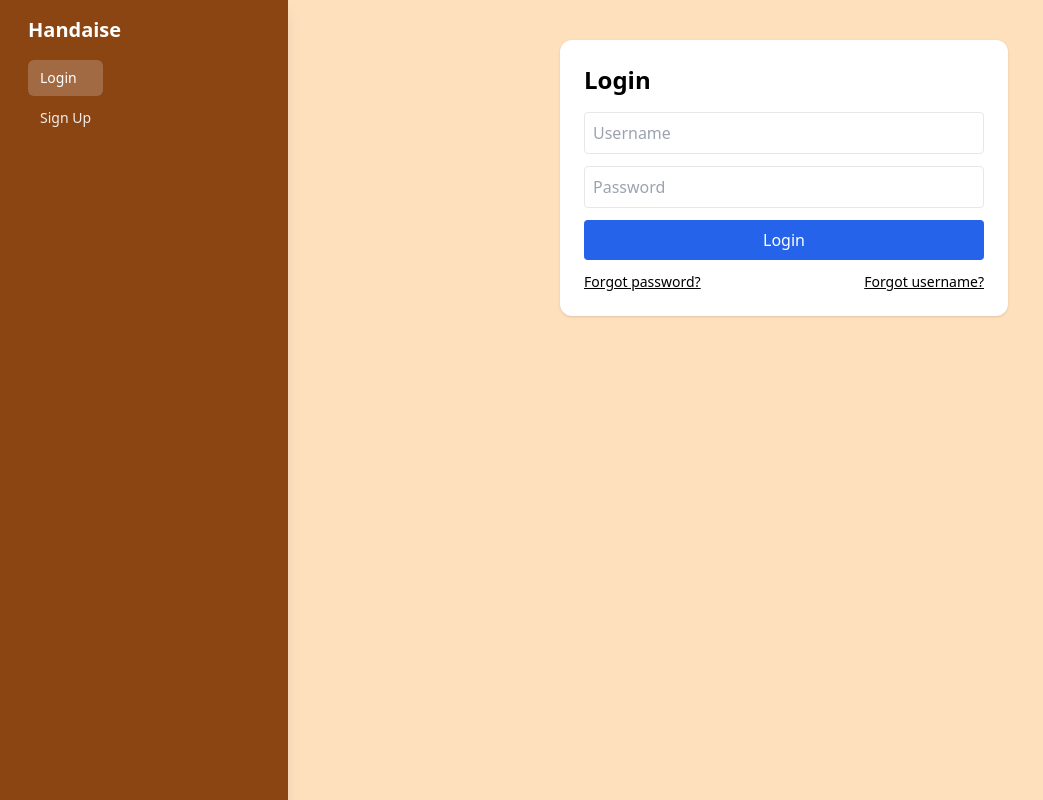
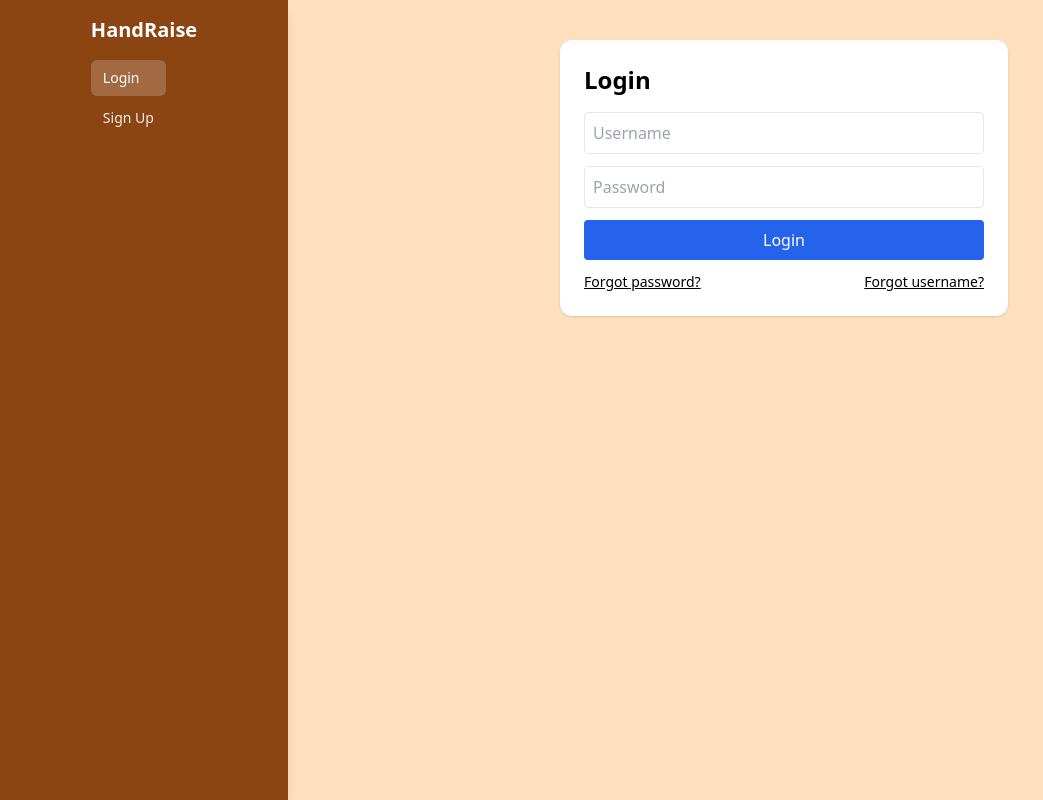
Before and after one commit to decoy199/connect-link, a React (Vite) app in the folder frontend/: page /login in a window 1280 px wide. Shown: the whole page, without its empty margins (0-1043 px from the left). Built offline with nearby package versions, Linux system fonts and the light colour scheme.

Commit message:
navbar updated

```diff
--- a/frontend/src/components/Navbar.jsx
+++ b/frontend/src/components/Navbar.jsx
@@ -9,7 +9,9 @@ const NavLink = ({ to, children }) => {
   return (
     <Link
       to={to}
-      className={`px-3 py-2 rounded-md text-sm font-medium block w-full text-left ${active ? 'bg-white/20 text-white' : 'text-white/90 hover:bg-white/10'}`}
+      className={`px-3 py-2 rounded-md text-sm font-medium ${
+        active ? 'bg-white/20 text-white' : 'text-white/90 hover:bg-white/10'
+      }`}
     >
       {children}
     </Link>
@@ -81,14 +83,14 @@ export default function Navbar({ profile }) {
   }
 
   return (
-    <nav className="fixed left-0 top-0 h-screen w-72 bg-[#8B4513] text-white z-50 shadow-lg flex flex-col sidebar overflow-hidden">
-      <div className="px-3 w-full">
+    <nav className="fixed left-0 top-0 h-screen w-72 bg-[#8B4513] text-white z-50 shadow-lg flex flex-col sidebar">
+      <div className="max-w-6xl mx-auto px-4">
         {/* 3-area grid with intrinsic sizing:
             left = auto, center = 1fr, right = auto */}
-        <div className="flex flex-col h-full p-4 gap-4 overflow-y-auto">
+        <div className="flex flex-col h-full p-4 gap-4 overflow-visible">
           {/* LEFT: Brand + links (scrollable if overflow) */}
           <div className="flex flex-col items-start min-w-0 w-full">
-            <span className="text-xl font-bold text-white whitespace-nowrap shrink-0">Handaise</span>
+            <span className="text-xl font-bold text-white whitespace-nowrap shrink-0">HandRaise</span>
             <div
               className="flex flex-col gap-1 mt-4"
               style={{ scrollbarWidth: 'none' }}
@@ -118,14 +120,14 @@ export default function Navbar({ profile }) {
                   id="global-search"
                   aria-label="Global search"
                   placeholder="Search: keywords, #tags, @username, or names…"
-                  className="outline-none text-sm flex-1 h-9 text-gray-900 placeholder:text-gray-500 caret-gray-700 bg-white"
+                  className="outline-none text-sm flex-1 h-9 pr-10 text-gray-900 placeholder:text-gray-500 caret-gray-700 bg-white"
                   value={query}
                   onChange={(e) => setQuery(e.target.value)}
                   onKeyDown={onKeyDown}
                 />
                 <button
                   onClick={doSearch}
-                  className="ml-2 text-white/90 hover:text-white"
+                  className="absolute right-2 top-1/2 -translate-y-1/2 text-gray-700 hover:text-gray-900"
                   title="Search"
                   aria-label="Run search"
                 >
@@ -142,10 +144,10 @@ export default function Navbar({ profile }) {
           <div className="flex flex-col items-start gap-3 mt-auto w-full">
             {authed && (
               <>
-                <div className="relative" ref={dropdownRef}>
+                <div className="relative w-full" ref={dropdownRef}>
                   <button
                     onClick={() => setOpen((o) => !o)}
-                    className="relative p-2 rounded-full hover:bg-white/10"
+                    className="relative p-2 rounded-full hover:bg-gray-100"
                     title="Notifications"
                     aria-label="Open notifications"
                   >
@@ -160,7 +162,7 @@ export default function Navbar({ profile }) {
                   </button>
 
                   {open && (
-                    <div className="absolute right-0 mt-2 w-80 bg-white border rounded-xl shadow-lg p-2">
+                    <div className="absolute left-2 right-2 mt-2 z-50 w-[calc(100%-1rem)] bg-white border rounded-xl shadow-lg p-2">
                       <div className="flex items-center justify-between px-2 py-1">
                         <div className="text-sm font-semibold">Notifications</div>
                         <button onClick={markAllRead} className="text-xs text-blue-600 hover:underline">Mark all read</button>
@@ -172,9 +174,9 @@ export default function Navbar({ profile }) {
                           <button
                             key={n.id}
                             onClick={() => clickNote(n)}
-                            className={`w-full text-left px-2 py-2 text-sm rounded ${n.read ? 'bg-white' : 'bg-blue-50 hover:bg-blue-100'}`}
+                            className={`w-full text-left px-2 py-2 text-gray-900　text-sm rounded ${n.read ? 'bg-white' : 'bg-blue-50 hover:bg-blue-100'}`}
                           >
-                            <div>{n.message}</div>
+                            <div className="text-gray-900">{n.message}</div>
                             <div className="text-[11px] text-gray-500">{new Date(n.created_at).toLocaleString()}</div>
                           </button>
                         ))}
@@ -190,7 +192,7 @@ export default function Navbar({ profile }) {
                     className="w-8 h-8 rounded-full border"
                   />
                 </Link>
-                <button onClick={handleLogout} className="text-xs text-white/80 hover:text-white block">Logout</button>
+                <button onClick={handleLogout} className="text-xs text-white/80 hover:text-white">Logout</button>
               </>
             )}
           </div>
```
